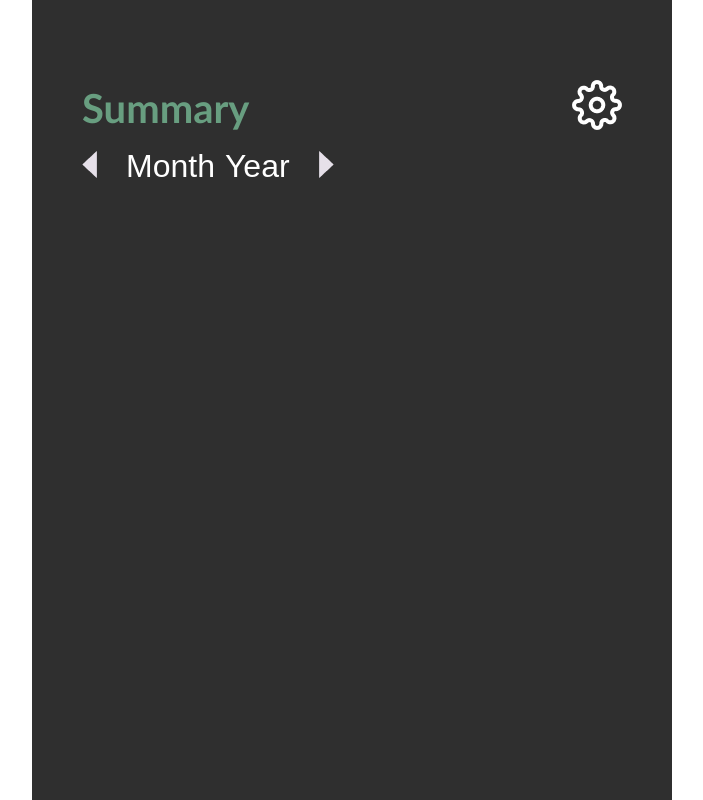
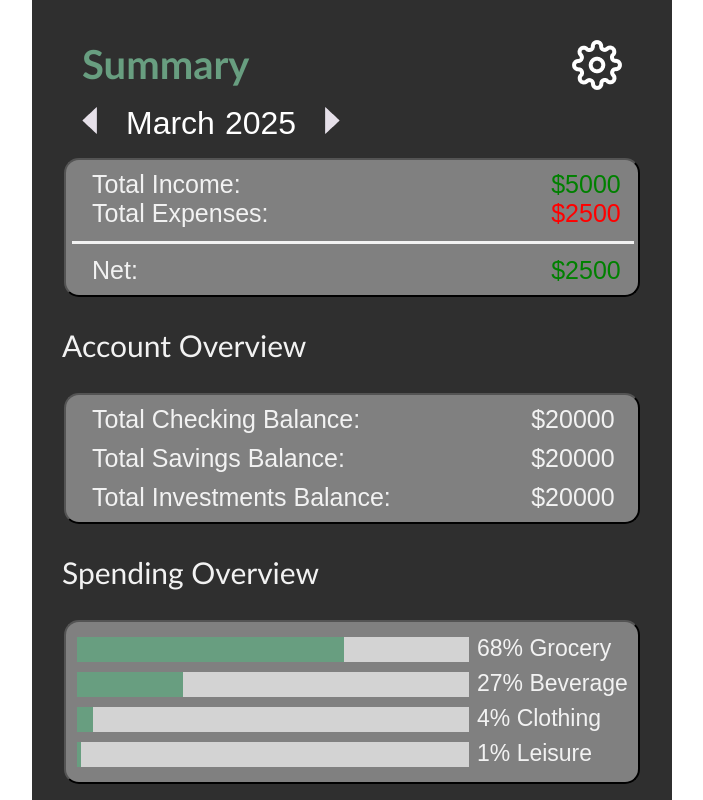
Before and after one commit to home0712/cmsc434-final, a plain HTML site: page tabs/tab1-home/tab1-home.html in a window 1280 px wide. Shown: the top 800 px of the page, without its empty margins (288-991 px from the left). Drawn offline with Linux system fonts and the light colour scheme.

Commit message:
home page

```diff
--- a/styles.css
+++ b/styles.css
@@ -19,7 +19,7 @@ body {
     font-size: 40px;
     color: #689e80;
     margin: 0;
-    padding: 83.5px 0px 0px 50px; /* top right bottom left */
+    padding: 40px 0px 0px 50px; /* top right bottom left */
 }
 
 .navbar {
@@ -126,5 +126,11 @@ body {
     max-width: 50px;
     max-height: 50px;
     margin: 0 50px 0 0;
-    padding: 80px 0px 0px 0px;
+    padding: 40px 0px 0px 0px;
 }
+
+.scrollBar {
+    overflow-y: auto;
+    width: 640px;
+    height: 830px;
+}
--- a/tabs/tab1-home/styles.css
+++ b/tabs/tab1-home/styles.css
@@ -0,0 +1,68 @@
+.net_worth {
+    background-color: grey;
+    color: #f2f2f2;
+    font-size: 25px;
+    margin-left: 30px;
+    margin-right: 30px;
+    padding-top: 10px;
+    padding-bottom: 10px;
+    border-radius: 15px;
+    text-align: left;
+    width: 90%;
+
+}
+.net_worth p {
+    margin-top: 0px;
+    margin-bottom: 0px;
+    margin-left: 20px;
+
+}
+.positive {
+    color: green;
+}
+.negative {
+    color: red;
+}
+
+.section_title {
+    color: #f2f2f2;
+    font-size: 30px;
+    margin: 30px;
+    border-radius: 15px;
+    text-align: left;
+    margin-top: 0px;
+    margin-bottom: 0px;
+}
+.section_block {
+    background-color: grey;
+    color: #f2f2f2;
+    font-size: 20px;
+    margin-left: 30px;
+    margin-right: 30px;
+    padding-top: 10px;
+    padding-bottom: 10px;
+    border-radius: 15px;
+    text-align: left;
+    width: 90%;
+}
+.account_overview_sub_title  {
+    margin-top: 0px;
+    margin-bottom: 0px;
+    margin-left: 20px;
+    font-size: 25px;
+}
+.account_overview_value {
+    font-size: 25px;
+    margin-top: 0px;
+    margin-bottom: 0px;
+    text-align: center;
+}
+.bars {
+    background-color: lightgrey;
+    height: 25px;
+    width: 70%;
+    margin: 5px;
+}
+.percentage {
+    display: inline;
+}
--- a/tabs/tab1-home/tab1-home.html
+++ b/tabs/tab1-home/tab1-home.html
@@ -10,6 +10,8 @@
 <body>
     <!-- device -->
     <div class="device">
+        <div class="scrollBar">
+
             <span id="headerSpan">
                 <h1>Summary</h1>
                 <button id="headerBtn"><img src="../../assets/Settings.png"></button>
@@ -18,11 +20,103 @@
             <!-- date selector -->
             <div id="dateSelect">
                 <button class="arrow"><img src="../../assets/Arrow-left.png"></button>
-            <button class="text">Month</button>
-            <button class="text">Year</button>
+                <button class="text">March</button>
+                <button class="text">2025</button>
                 <button class="arrow"><img src="../../assets/Arrow-right.png"></button>
             </div>
+            <div>
+                <button onclick="location.href='../tab2-record/transaction-list/transaction.html'" class="net_worth">
+                    <div style="display: flex;">
+                        <div style="width: 82%;">
+                            <p >Total Income:</p>
+                        </div>
+                        <p class="positive">$5000</p>
+                    </div>
 
+                    <div style="display: flex;">
+                        <div style="width: 82%;">
+                            <p>Total Expenses:</p>
+                        </div>
+                        <p class="negative">$2500</p>
+                    </div>
+
+                    <hr width="100%" size="3" color="#f2f2f2">
+                    <div style="display: flex;">
+                        <div style="width: 82%;">
+                            <p>Net:</p>
+                        </div>
+                        <p class="positive">$2500</p>
+                    </div>
+
+                </button>
+            </div>
+
+            <div class="section_title">
+                <p>Account Overview</p>
+            </div>
+
+            <div>
+                <button onclick="location.href='../tab2-record/transaction-list/transaction.html'" class="section_block">
+                    <div style="display: flex;">
+                        <div style="width: 82%;">
+                            <p class="account_overview_sub_title">Total Checking Balance:</p>
+                        </div>
+                        <p class="account_overview_value">$20000</p>
+                    </div>
+
+                    <div style="display: flex; margin-top:10px;">
+                        <div style="width: 82%;">
+                            <p class="account_overview_sub_title">Total Savings Balance:</p>
+                        </div>
+                        <p class="account_overview_value">$20000</p>
+                    </div>
+
+
+                    <div style="display: flex; margin-top:10px;">
+                        <div style="width: 82%;">
+                            <p class="account_overview_sub_title">Total Investments Balance:</p>
+                        </div>
+                        <p class="account_overview_value">$20000</p>
+                    </div>
+                </button>
+            </div>
+
+            <div class="section_title">
+                <p>Spending Overview</p>
+            </div>
+
+            <div>
+                <button onclick="location.href='../tab4-report/tab4-report.html'" class="section_block">
+                    <div style="display: flex;">
+                        <div class="bars">
+                            <div style="height: 25px; background-color: #689e80; width:68%"></div>
+                        </div>
+                        <p style="margin: 3px; font-size:23px;">68% Grocery</p>
+                    </div>
+
+                    <div style="display: flex;">
+                        <div class="bars">
+                            <div style="height: 25px; background-color: #689e80; width:27%"></div>
+                        </div>
+                        <p style="margin: 3px; font-size:23px;">27% Beverage</p>
+                    </div>
+
+                    <div style="display: flex;">
+                        <div class="bars">
+                            <div style="height: 25px; background-color: #689e80; width:4%"></div>
+                        </div>
+                        <p style="margin: 3px; font-size:23px;">4% Clothing</p>
+                    </div>
+
+                    <div style="display: flex;">
+                        <div class="bars">
+                            <div style="height: 25px; background-color: #689e80; width:1%"></div>
+                        </div>
+                        <p style="margin: 3px; font-size:23px;">1% Leisure</p>
+                    </div>
+                </button>
+            </div>
+        </div>
         <!-- nav bar -->
         <div id="navbar"></div>
     </div>
```
Lines whose indentation alone changed are shown as unchanged.
